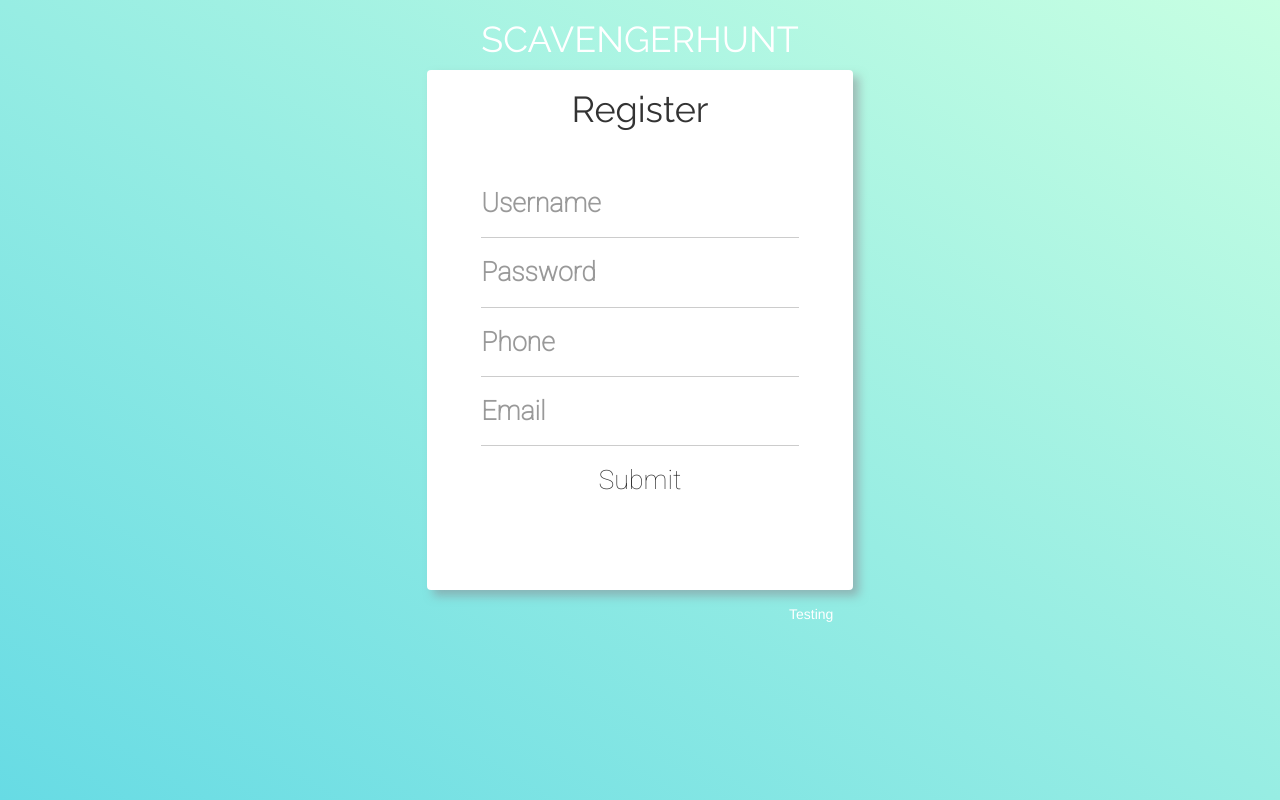
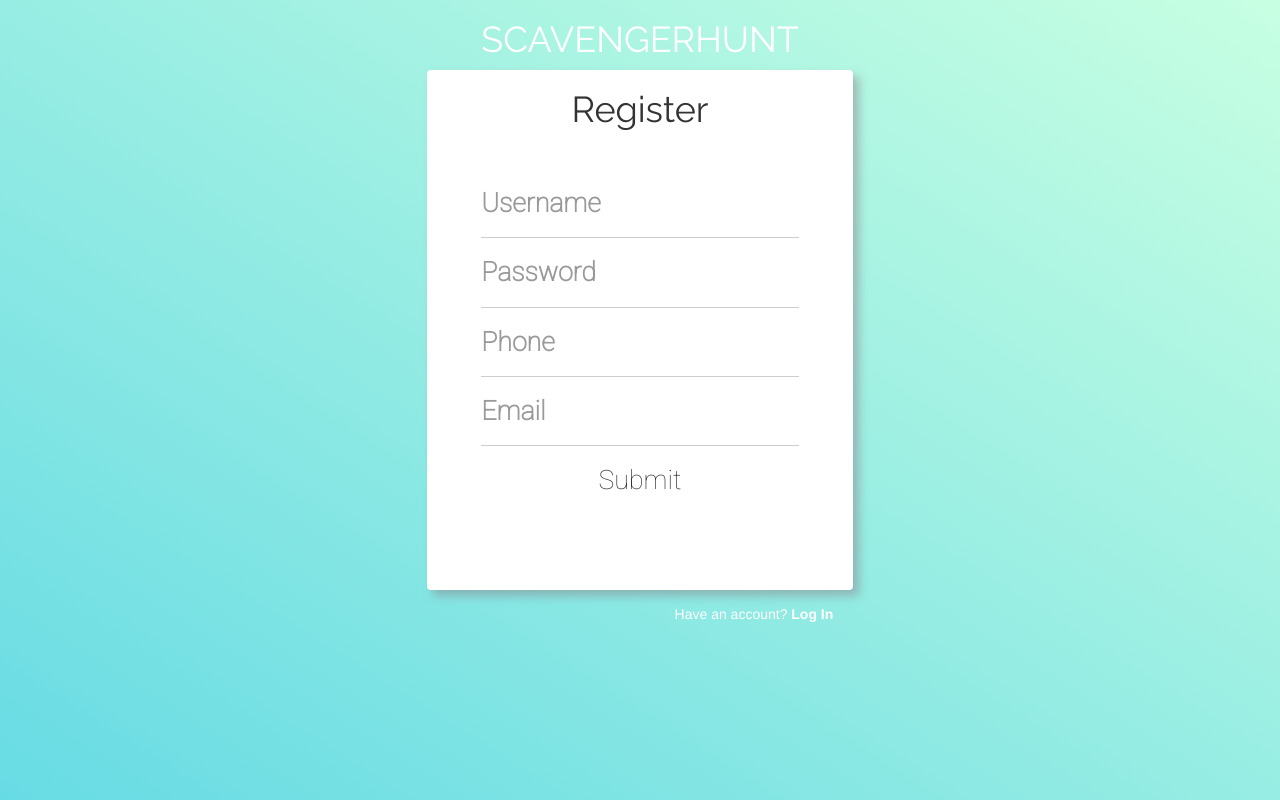
Before and after one commit to NatashaMitchko/nerve, a Flask app: page /register in a window 1280 px wide. Run offline with Flask 2, Linux system fonts and the light colour scheme; some libraries are stand-ins or nearby versions.

Commit message:
Toggling betweel forms works now!

```diff
--- a/static/main.js
+++ b/static/main.js
@@ -23,9 +23,10 @@
 
   function toggleForm (){
     $('.main').toggleClass('hidden');
+    $('.toggle-form').toggleClass('hidden');
   }
 
-  $('#toggle-form').on('click', toggleForm);
+  $('.toggle-form').on('click', toggleForm);
 
 })();
 
--- a/templates/register.html
+++ b/templates/register.html
@@ -46,7 +46,8 @@
     </div>
   </div>
   <div class="col-xs-4 col-xs-offset-4">
-    <p class="text-right"><span id="toggle-form">Testing</span></p>
+    <p class="text-right toggle-form hidden">Don't have an account? <b>Register</b></p>
+    <p class="text-right toggle-form">Have an account? <b>Log In</b></p>
   </div>
 </div>
 <!-- {% for message in get_flashed_messages() %}
```
